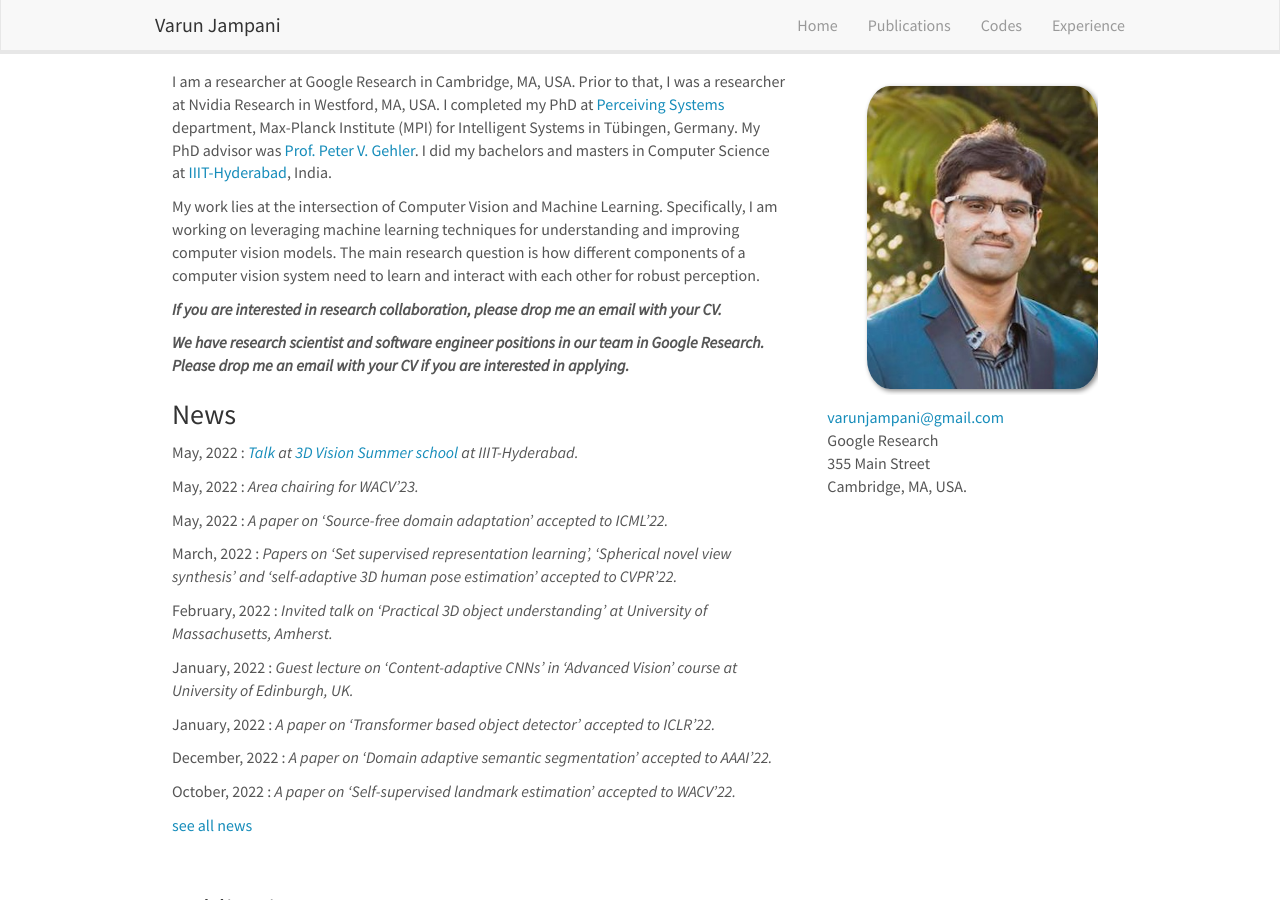
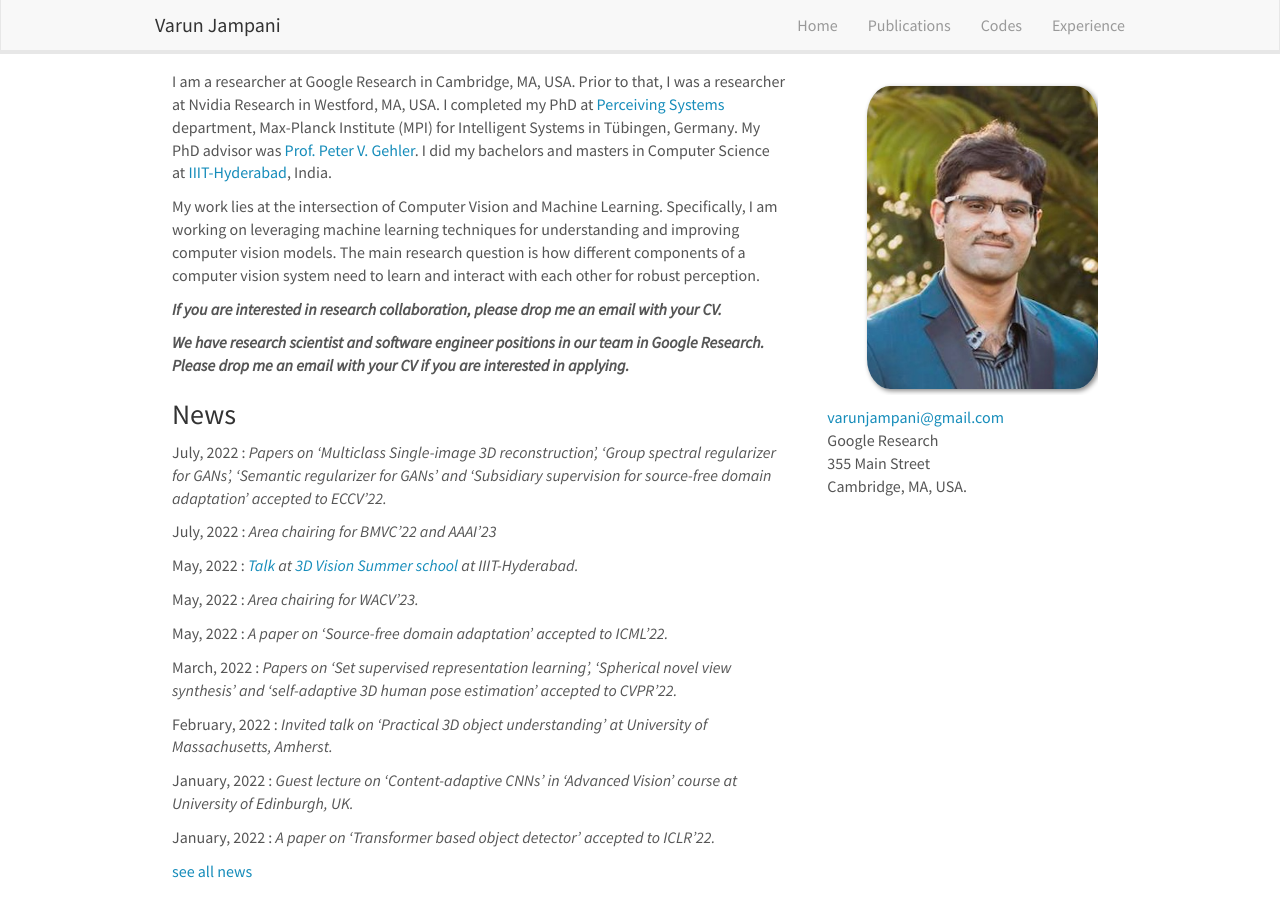
Before and after one commit to varunjampani/varunjampani.github.io, a Jekyll site: the page built from _pages/home.md, in a window 1280 px wide and 900 px high. Built offline with Jekyll 4.4.1, drawn with Linux system fonts in a browser that asks for light colours; nearby versions of some CDN libraries.

Commit message:
Update news.yml

```diff
--- a/_data/news.yml
+++ b/_data/news.yml
@@ -1,3 +1,9 @@
+- date: July, 2022
+  headline: Papers on 'Multiclass Single-image 3D reconstruction', 'Group spectral regularizer for GANs', 'Semantic regularizer for GANs' and 'Subsidiary supervision for source-free domain adaptation' accepted to ECCV'22.
+
+- date: July, 2022
+  headline: Area chairing for BMVC'22 and AAAI'23
+
 - date: May, 2022
   headline: <a href="https://www.youtube.com/watch?v=aIgC5izulkk">Talk</a> at <a href="https://cvit.iiit.ac.in/workshops/3dvision/">3D Vision Summer school</a> at IIIT-Hyderabad.
 
```
